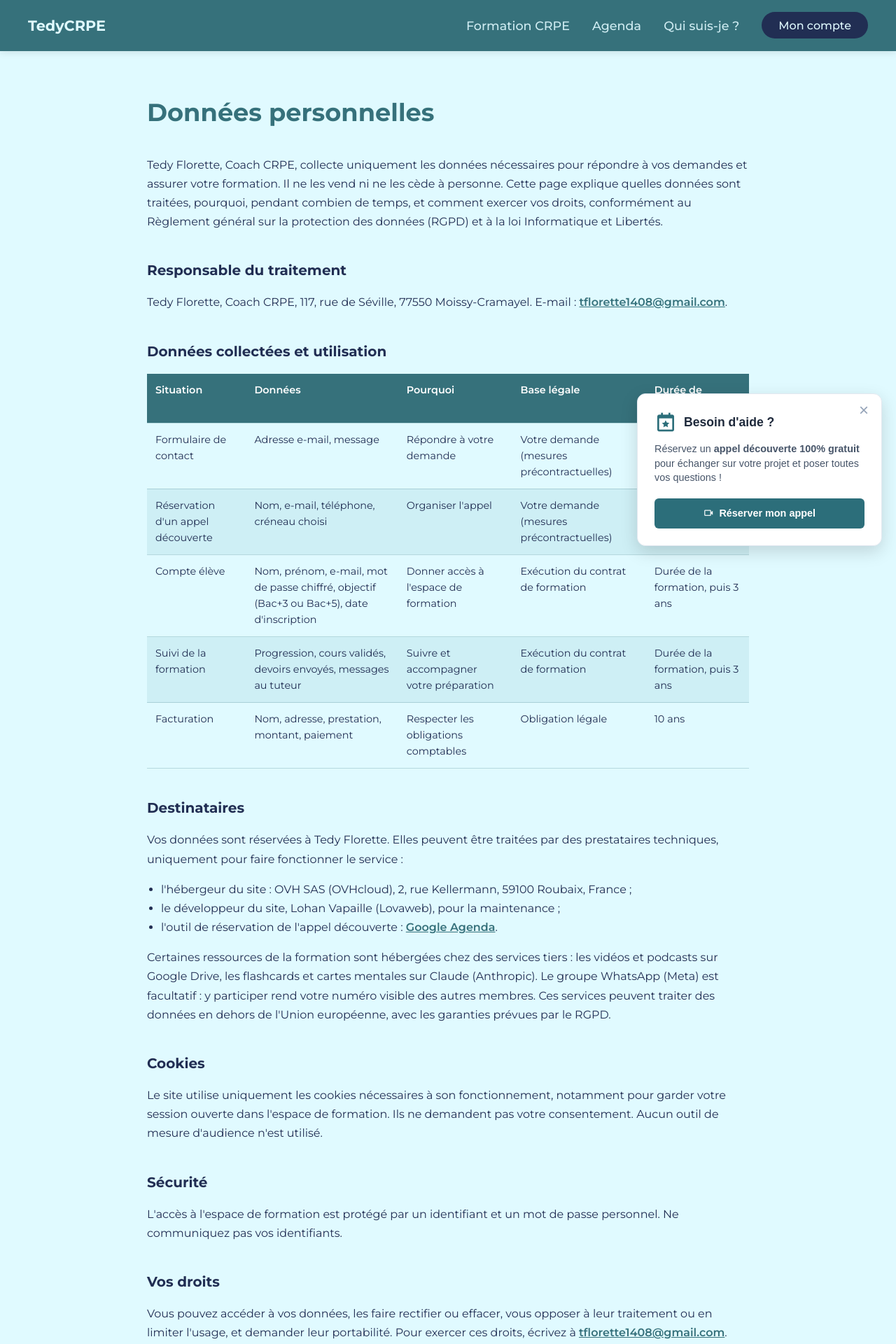
After one commit to LohanVapaille/tedycrpe_CRPE-formation-plateform, a Laravel app: page /donnees-personnelles in a window 1280 px wide. The commit adds this page. Shown: the top 1920 px of the page at 70% size. Run offline with Laravel 12, Linux system fonts and the light colour scheme; tables that the repository leaves empty hold one stand-in row (values such as "Sample post"); style sheets or scripts are compiled from the project's sources; parts of the project's set-up code (start-up, migrations or seed data) failed here and were passed over.

Commit message:
feat(1 Pied de page)

```diff
--- a/app/Http/Controllers/HomeController.php
+++ b/app/Http/Controllers/HomeController.php
@@ -35,4 +35,19 @@ class HomeController extends Controller
         $contents = Content::where('page', 'crpe')->orderBy('ordre')->get()->groupBy('section');
         return view('crpe', compact('contents'));
     }
+
+    public function mentionsLegales()
+    {
+        return view('legal.mentions-legales');
+    }
+
+    public function donneesPersonnelles()
+    {
+        return view('legal.donnees-personnelles');
+    }
+
+    public function planDuSite()
+    {
+        return view('legal.plan-du-site');
+    }
 }
--- a/resources/css/app.scss
+++ b/resources/css/app.scss
@@ -15,6 +15,7 @@
 @use "pages/agenda";
 @use "pages/quisuisje";
 @use "pages/admin";
+@use "pages/legal";
 
 /* ==========================================================================
    1. CLASSES DE VISIBILITÉ ACCESSIBILITÉ & RESPONSIVE
--- a/resources/css/pages/_dashboard.scss
+++ b/resources/css/pages/_dashboard.scss
@@ -557,6 +557,12 @@ body.no-scroll {
     display: flex;
     justify-content: space-between;
     align-items: center;
+
+    @include v.underdesktop-only {
+        flex-direction: column;
+        align-items: flex-start;
+        gap: 1rem;
+    }
 }
 .video-responsive {
     position: relative;
--- /dev/null
+++ b/resources/css/pages/_legal.scss
@@ -0,0 +1,91 @@
+@use "../variables" as v;
+
+/* Pages légales : mentions légales, données personnelles, plan du site */
+.legal-section {
+    background-color: v.$blanc;
+    padding: 60px 20px 80px;
+    font-family: v.$font-principal;
+
+    .legal-container {
+        max-width: 860px;
+        margin: 0 auto;
+    }
+
+    h1 {
+        color: v.$bleuvert;
+        font-size: 2.2rem;
+        margin: 0 0 2rem;
+
+        @include v.phone-only {
+            font-size: 1.7rem;
+        }
+    }
+
+    h2 {
+        color: v.$bleu;
+        font-size: 1.25rem;
+        margin: 2.5rem 0 0.75rem;
+    }
+
+    p,
+    li {
+        color: v.$bleu;
+        line-height: 1.7;
+        overflow-wrap: break-word;
+    }
+
+    ul {
+        padding-left: 1.25rem;
+    }
+
+    a {
+        color: v.$bleuvert;
+        font-weight: 600;
+    }
+
+    // Le tableau défile horizontalement sur mobile au lieu d'élargir la page
+    .legal-table-wrapper {
+        overflow-x: auto;
+        margin: 1rem 0;
+    }
+
+    .legal-table {
+        width: 100%;
+        min-width: 680px;
+        border-collapse: collapse;
+        font-size: 0.9rem;
+
+        th,
+        td {
+            padding: 0.75rem;
+            text-align: left;
+            vertical-align: top;
+            border-bottom: 1px solid rgba(v.$bleuvert, 0.25);
+            color: v.$bleu;
+        }
+
+        th {
+            background-color: v.$bleuvert;
+            color: #ffffff;
+            font-weight: 600;
+        }
+
+        tbody tr:nth-child(even) {
+            background-color: rgba(v.$bleuclair, 0.2);
+        }
+    }
+}
+
+.sitemap-list {
+    list-style: none;
+    padding-left: 0 !important;
+
+    li {
+        padding: 0.4rem 0;
+    }
+
+    ul {
+        list-style: disc;
+        margin-top: 0.4rem;
+    }
+}
--- a/resources/views/layouts/app.blade.php
+++ b/resources/views/layouts/app.blade.php
@@ -76,10 +76,10 @@
 
             <!-- Colonne Centrale : Liens de navigation -->
             <div class="footer-column footer-links">
-                <a href="{{ route('home') }}">Plan du site</a>
+                <a href="{{ route('plan-du-site') }}">Plan du site</a>
                 <a href="{{ route('qui-suis-je') }}">A propos</a>
-                <a href="{{ route('home') }}">Mentions légales</a>
-                <a href="{{ route('home') }}">Données personnelles</a>
+                <a href="{{ route('mentions-legales') }}">Mentions légales</a>
+                <a href="{{ route('donnees-personnelles') }}">Données personnelles</a>
                 <a href="{{ route('home') }}#contact">Contact</a>
                 <a href="{{ route('admin.users') }}">Admin</a>
             </div>
--- /dev/null
+++ b/resources/views/legal/donnees-personnelles.blade.php
@@ -0,0 +1,128 @@
+@extends('layouts.app')
+
+@section('title', 'Données personnelles')
+@section('meta_description', 'Politique de protection des données personnelles du site TedyCRPE.')
+
+@section('content')
+    <section class="legal-section">
+        <div class="legal-container">
+            <h1>Données personnelles</h1>
+
+            <p>
+                Tedy Florette, Coach CRPE, collecte uniquement les données nécessaires pour répondre à vos demandes et
+                assurer votre formation. Il ne les vend ni ne les cède à personne. Cette page explique quelles données sont
+                traitées, pourquoi, pendant combien de temps, et comment exercer vos droits, conformément au Règlement
+                général sur la protection des données (RGPD) et à la loi Informatique et Libertés.
+            </p>
+
+            <h2>Responsable du traitement</h2>
+            <p>
+                Tedy Florette, Coach CRPE, 117, rue de Séville, 77550 Moissy-Cramayel.
+                E-mail : <a href="mailto:tflorette1408@gmail.com">tflorette1408@gmail.com</a>.
+            </p>
+
+            <h2>Données collectées et utilisation</h2>
+            <div class="legal-table-wrapper">
+                <table class="legal-table">
+                    <thead>
+                        <tr>
+                            <th>Situation</th>
+                            <th>Données</th>
+                            <th>Pourquoi</th>
+                            <th>Base légale</th>
+                            <th>Durée de conservation</th>
+                        </tr>
+                    </thead>
+                    <tbody>
+                        <tr>
+                            <td>Formulaire de contact</td>
+                            <td>Adresse e-mail, message</td>
+                            <td>Répondre à votre demande</td>
+                            <td>Votre demande (mesures précontractuelles)</td>
+                            <td>3 ans après le dernier contact</td>
+                        </tr>
+                        <tr>
+                            <td>Réservation d'un appel découverte</td>
+                            <td>Nom, e-mail, téléphone, créneau choisi</td>
+                            <td>Organiser l'appel</td>
+                            <td>Votre demande (mesures précontractuelles)</td>
+                            <td>3 ans après le dernier contact</td>
+                        </tr>
+                        <tr>
+                            <td>Compte élève</td>
+                            <td>Nom, prénom, e-mail, mot de passe chiffré, objectif (Bac+3 ou Bac+5), date d'inscription</td>
+                            <td>Donner accès à l'espace de formation</td>
+                            <td>Exécution du contrat de formation</td>
+                            <td>Durée de la formation, puis 3 ans</td>
+                        </tr>
+                        <tr>
+                            <td>Suivi de la formation</td>
+                            <td>Progression, cours validés, devoirs envoyés, messages au tuteur</td>
+                            <td>Suivre et accompagner votre préparation</td>
+                            <td>Exécution du contrat de formation</td>
+                            <td>Durée de la formation, puis 3 ans</td>
+                        </tr>
+                        <tr>
+                            <td>Facturation</td>
+                            <td>Nom, adresse, prestation, montant, paiement</td>
+                            <td>Respecter les obligations comptables</td>
+                            <td>Obligation légale</td>
+                            <td>10 ans</td>
+                        </tr>
+                    </tbody>
+                </table>
+            </div>
+
+            <h2>Destinataires</h2>
+            <p>
+                Vos données sont réservées à Tedy Florette. Elles peuvent être traitées par des prestataires techniques,
+                uniquement pour faire fonctionner le service :
+            </p>
+            <ul>
+                <li>l'hébergeur du site : OVH SAS (OVHcloud), 2, rue Kellermann, 59100 Roubaix, France ;</li>
+                <li>le développeur du site, Lohan Vapaille (Lovaweb), pour la maintenance ;</li>
+                <li>
+                    l'outil de réservation de l'appel découverte :
+                    <a href="https://calendar.app.google/pRv288tjCGrFHATr8" target="_blank" rel="noopener">Google Agenda</a>.
+                </li>
+            </ul>
+            <p>
+                Certaines ressources de la formation sont hébergées chez des services tiers : les vidéos et podcasts sur
+                Google Drive, les flashcards et cartes mentales sur Claude (Anthropic). Le groupe WhatsApp (Meta) est
+                facultatif : y participer rend votre numéro visible des autres membres. Ces services peuvent traiter des
+                données en dehors de l'Union européenne, avec les garanties prévues par le RGPD.
+            </p>
+
+            <h2>Cookies</h2>
+            <p>
+                Le site utilise uniquement les cookies nécessaires à son fonctionnement, notamment pour garder votre
+                session ouverte dans l'espace de formation. Ils ne demandent pas votre consentement. Aucun outil de mesure
+                d'audience n'est utilisé.
+            </p>
+
+            <h2>Sécurité</h2>
+            <p>
+                L'accès à l'espace de formation est protégé par un identifiant et un mot de passe personnel. Ne
+                communiquez pas vos identifiants.
+            </p>
+
+            <h2>Vos droits</h2>
+            <p>
+                Vous pouvez accéder à vos données, les faire rectifier ou effacer, vous opposer à leur traitement ou en
+                limiter l'usage, et demander leur portabilité. Pour exercer ces droits, écrivez à
+                <a href="mailto:tflorette1408@gmail.com">tflorette1408@gmail.com</a>. Une réponse vous sera apportée dans
+                un délai d'un mois.
+            </p>
+            <p>
+                Si vous estimez que vos droits ne sont pas respectés, vous pouvez adresser une réclamation à la CNIL
+                (<a href="https://www.cnil.fr" target="_blank" rel="noopener">www.cnil.fr</a>).
+            </p>
+
+            <h2>Mise à jour</h2>
+            <p>
+                Cette page peut être modifiée pour tenir compte de l'évolution du site. Dernière mise à jour : 27 octobre
+                2026.
+            </p>
+        </div>
+    </section>
+@endsection
--- a/routes/web.php
+++ b/routes/web.php
@@ -28,6 +28,9 @@ use App\Http\Controllers\Admin\AdminDevoirController;
 Route::get('/', [HomeController::class, 'index'])->name('home');
 Route::get('/qui-suis-je', [HomeController::class, 'about'])->name('about');
 Route::get('/crpe', [HomeController::class, 'crpe'])->name('crpe');
+Route::get('/mentions-legales', [HomeController::class, 'mentionsLegales'])->name('mentions-legales');
+Route::get('/donnees-personnelles', [HomeController::class, 'donneesPersonnelles'])->name('donnees-personnelles');
+Route::get('/plan-du-site', [HomeController::class, 'planDuSite'])->name('plan-du-site');
 // Good
 // Vérifie bien que ta route GET ressemble à ça (au singulier ou pluriel, mais identique partout) :
 Route::get('/formation', [FormationController::class, 'index'])->name('formation.index');
```
Also changed, not shown: public/sitemap.xml (+12 -0 lines), resources/views/legal/mentions-legales.blade.php (added, +73 -0 lines), resources/views/legal/plan-du-site.blade.php (added, +28 -0 lines).
